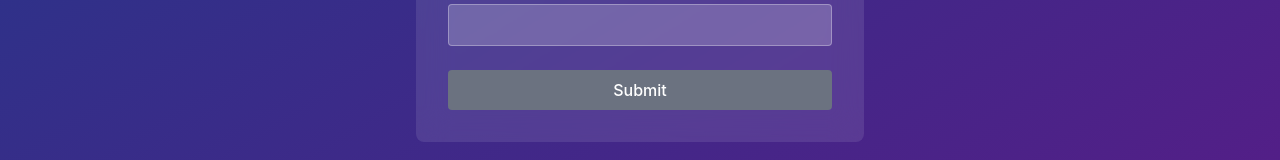
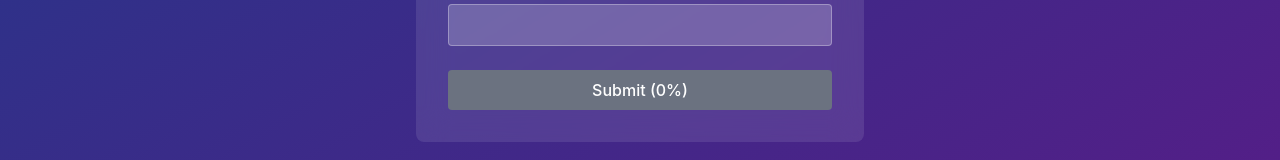
Before and after one commit to OlegNyus/registration-form, a React (Vite) app: page / in a window 1280 px wide. Shown: the part 485-645 px from the top of the page. Built offline with nearby package versions, Linux system fonts and the light colour scheme.

Commit message:
added progress bar

```diff
--- a/src/components/RegistrationForm.jsx
+++ b/src/components/RegistrationForm.jsx
@@ -1,4 +1,4 @@
-import React, { useState } from 'react';
+import React, { useState, useMemo } from 'react';
 import { AlertCircle, Loader } from 'lucide-react';
 
 const RegistrationForm = ({ onSubmitSuccess }) => {
@@ -10,6 +10,11 @@ const RegistrationForm = ({ onSubmitSuccess }) => {
 
   const [errors, setErrors] = useState({});
   const [isLoading, setIsLoading] = useState(false);
+  const [touchedFields, setTouchedFields] = useState({
+    username: false,
+    email: false,
+    phone: false
+  });
 
   const validateUsername = (value) => {
     if (!value) return 'Username is required';
@@ -37,8 +42,26 @@ const RegistrationForm = ({ onSubmitSuccess }) => {
     return `${numbers.slice(0, 3)}-${numbers.slice(3, 6)}-${numbers.slice(6, 10)}`;
   };
 
+  const getValidFields = useMemo(() => {
+    const validFields = {
+      username: !validateUsername(formData.username),
+      email: !validateEmail(formData.email),
+      phone: !validatePhone(formData.phone)
+    };
+    return Object.values(validFields).filter(Boolean).length;
+  }, [formData]);
+
+  const progressPercentage = useMemo(() => {
+    return (getValidFields / 3) * 100;
+  }, [getValidFields]);
+
   const handleChange = (e) => {
     const { name, value } = e.target;
+    setTouchedFields(prev => ({
+      ...prev,
+      [name]: true
+    }));
+
     if (name === 'phone') {
       setFormData(prev => ({
         ...prev,
@@ -77,9 +100,7 @@ const RegistrationForm = ({ onSubmitSuccess }) => {
   };
 
   const isFormValid = () => {
-    return !validateUsername(formData.username) &&
-           !validateEmail(formData.email) &&
-           !validatePhone(formData.phone);
+    return getValidFields === 3;
   };
 
   const handleSubmit = async (e) => {
@@ -108,7 +129,7 @@ const RegistrationForm = ({ onSubmitSuccess }) => {
               errors.username ? 'border-red-500' : 'border-white/30'
             } focus:outline-none focus:ring-2 focus:ring-blue-500`}
           />
-          {errors.username && (
+          {errors.username && touchedFields.username && (
             <div className="mt-2 text-red-500 flex items-center gap-2">
               <AlertCircle className="h-4 w-4" />
               <span>{errors.username}</span>
@@ -128,7 +149,7 @@ const RegistrationForm = ({ onSubmitSuccess }) => {
               errors.email ? 'border-red-500' : 'border-white/30'
             } focus:outline-none focus:ring-2 focus:ring-blue-500`}
           />
-          {errors.email && (
+          {errors.email && touchedFields.email && (
             <div className="mt-2 text-red-500 flex items-center gap-2">
               <AlertCircle className="h-4 w-4" />
               <span>{errors.email}</span>
@@ -148,7 +169,7 @@ const RegistrationForm = ({ onSubmitSuccess }) => {
               errors.phone ? 'border-red-500' : 'border-white/30'
             } focus:outline-none focus:ring-2 focus:ring-blue-500`}
           />
-          {errors.phone && (
+          {errors.phone && touchedFields.phone && (
             <div className="mt-2 text-red-500 flex items-center gap-2">
               <AlertCircle className="h-4 w-4" />
               <span>{errors.phone}</span>
@@ -156,24 +177,34 @@ const RegistrationForm = ({ onSubmitSuccess }) => {
           )}
         </div>
 
+        <div className="relative">
           <button
             type="submit"
             disabled={!isFormValid() || isLoading}
-          className={`w-full p-2 rounded font-medium flex items-center justify-center space-x-2
-            ${isFormValid() && !isLoading
-              ? 'bg-green-500 hover:bg-green-600'
-              : 'bg-gray-500 cursor-not-allowed'
-            } transition-colors duration-200`}
+            className="w-full h-10 rounded font-medium relative overflow-hidden"
           >
+            {/* Progress bar background */}
+            <div className="absolute inset-0 bg-gray-500"></div>
+
+            {/* Progress bar */}
+            <div
+              className="absolute inset-y-0 left-0 bg-green-500 transition-all duration-300"
+              style={{ width: `${progressPercentage}%` }}
+            ></div>
+
+            {/* Button content */}
+            <div className="relative flex items-center justify-center space-x-2">
               {isLoading ? (
                 <>
                   <Loader className="w-5 h-5 animate-spin" />
                   <span>Submitting...</span>
                 </>
               ) : (
-            <span>Submit</span>
+                <span>Submit ({Math.round(progressPercentage)}%)</span>
               )}
+            </div>
           </button>
+        </div>
       </form>
     </div>
   );
```
Lines whose indentation alone changed are shown as unchanged.
